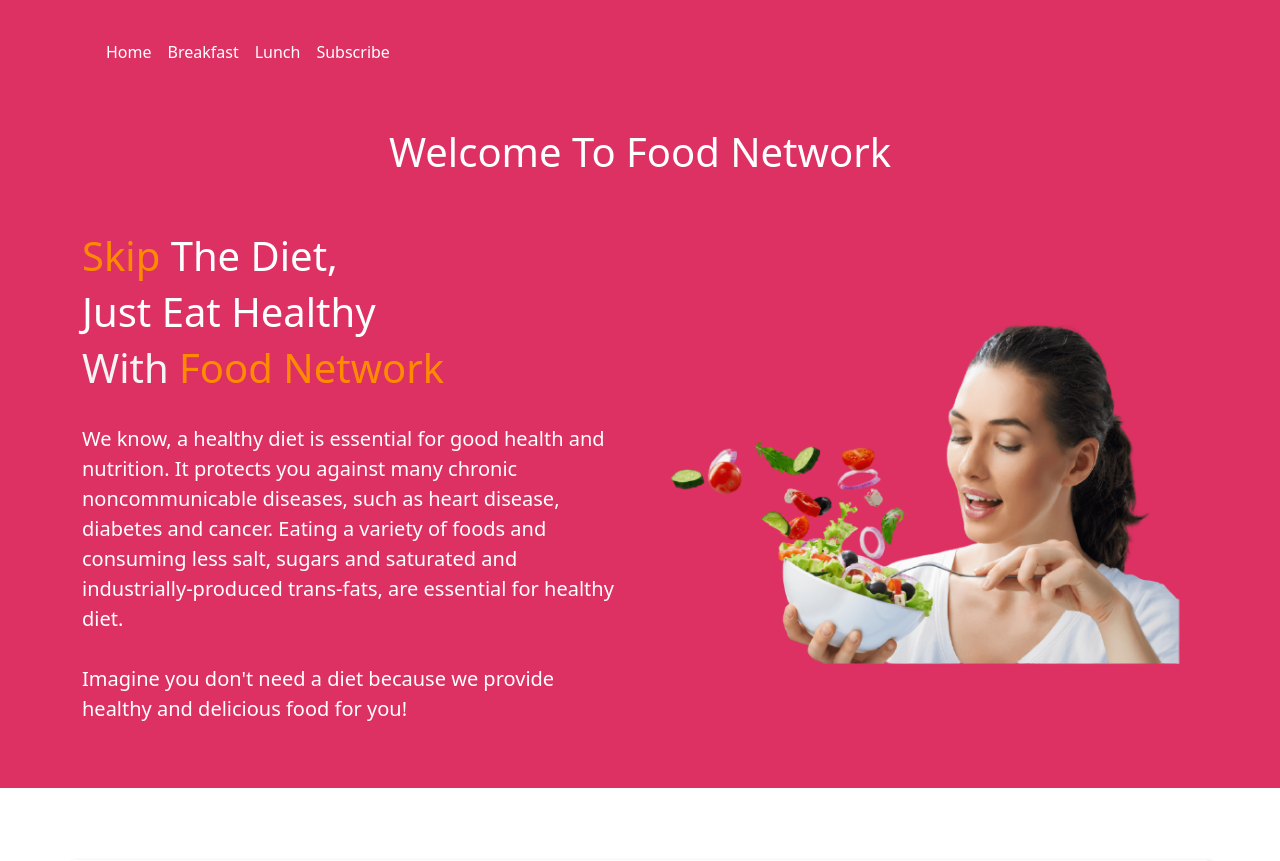
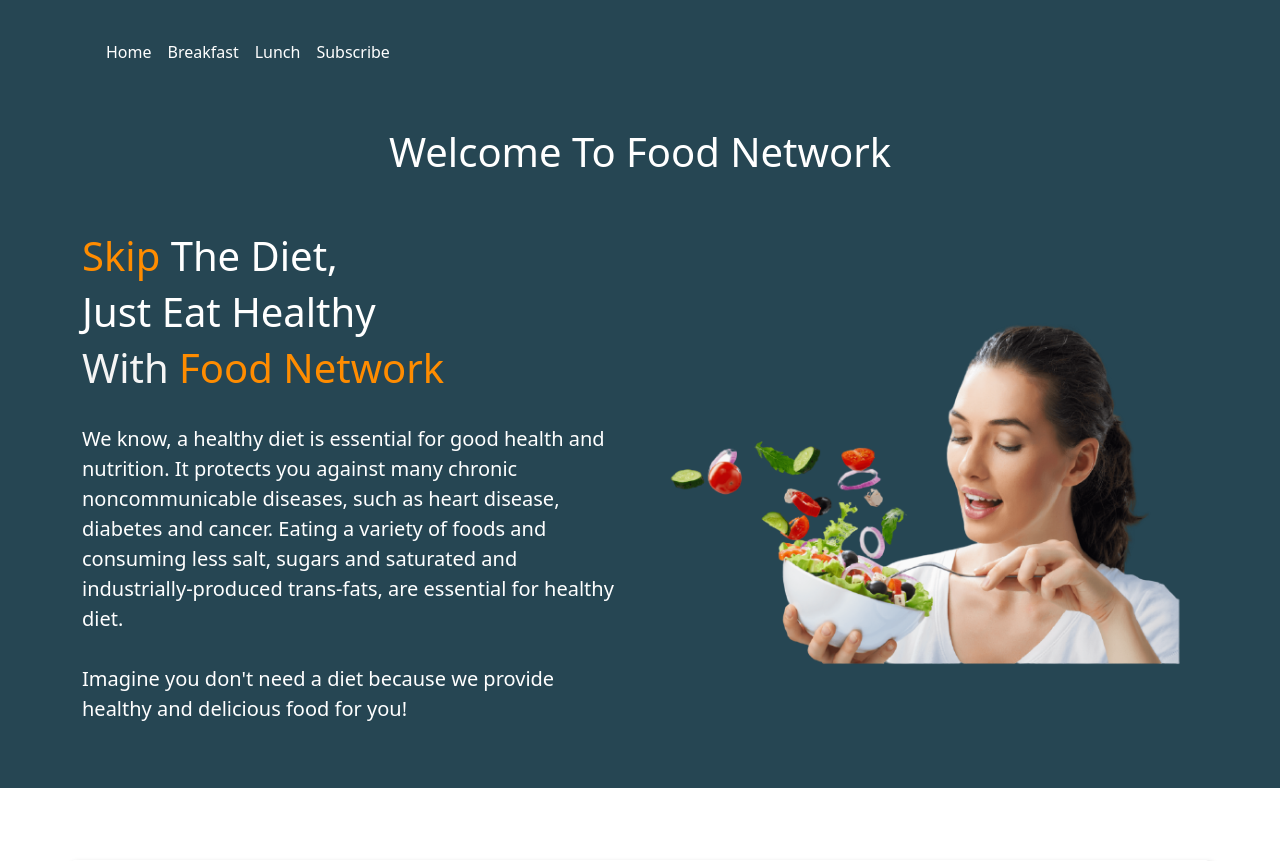
Before and after one commit to Syntaxerror-Sumaiya/Nutrition-with-Food-Suggestion-FoodNetwork, a Django app: page / in a window 1280 px wide. Shown: the top 861 px of the page. Run offline with Django 3.2, Linux system fonts and the light colour scheme; some libraries are stand-ins or nearby versions.

Commit message:
Add files via upload

```diff
--- a/static/css/style.css
+++ b/static/css/style.css
@@ -7,7 +7,7 @@ body{
     margin: 0px;
 }
 header{
-    background-color: #DE3163;
+    background-color: #264653;
 }
 .clr{
     color: white;
```
Also changed, not shown: static/images/helen.jpg (added), static/images/jacob.jpg (added), static/images/william.jpg (added).
